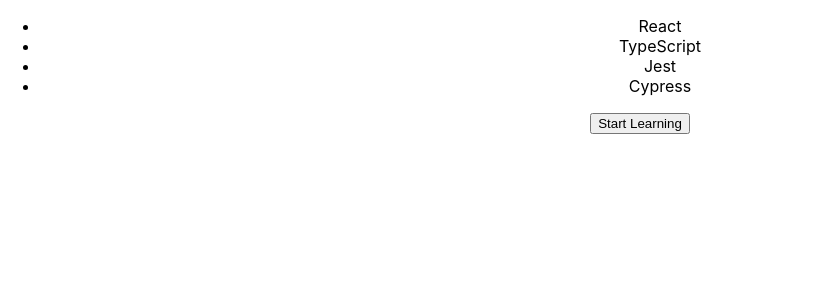
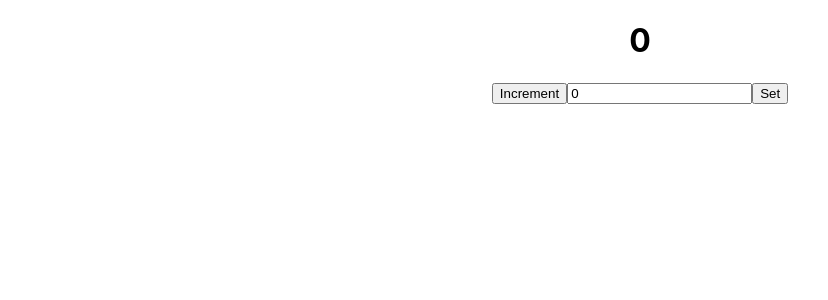
Before and after one commit to beatriztiosse/react-testing-library, a React (Create React App) app: page / in a window 1280 px wide. Shown: the top 300 px of the page, without its empty margins (0-828 px from the left). Built offline with nearby package versions, Linux system fonts and the light colour scheme.

Commit message:
testing user interactions

```diff
--- a/package.json
+++ b/package.json
@@ -5,7 +5,7 @@
   "dependencies": {
     "@testing-library/jest-dom": "^5.14.1",
     "@testing-library/react": "^13.0.0",
-    "@testing-library/user-event": "^13.2.1",
+    "@testing-library/user-event": "^14.4.3",
     "@types/jest": "^27.0.1",
     "@types/node": "^16.7.13",
     "@types/react": "^18.0.0",
--- a/src/App.tsx
+++ b/src/App.tsx
@@ -1,11 +1,10 @@
 import './App.css';
-import { Skills } from './components/skills/skills';
+import { Counter } from './components/counter/counter';
 
 function App() {
-  const skills = ["React", "TypeScript", "Jest", "Cypress"]
   return (
     <div className="App">
-      <Skills skills={skills} />
+      <Counter />
     </div>
   );
 }
--- /dev/null
+++ b/src/components/counter/counter.tsx
@@ -0,0 +1,19 @@
+import React, { useState } from 'react'
+
+export const Counter = () => {
+  const [count, setCount] = useState(0)
+  const [amount, setAmount] = useState(0)
+  return (
+    <div>
+      <h1>{count}</h1>
+      <button onClick={() => setCount(count + 1)}>Increment</button>
+      <input
+        type="number"
+        name="amount"
+        value={amount}
+        onChange={(e: React.ChangeEvent<HTMLInputElement>) => setAmount(parseInt(e.target.value))}
+      />
+      <button onClick={() => setCount(amount)}>Set</button>
+    </div>
+  )
+}
```
Also changed, not shown: 2 other files (tests, documents, lock files or other folders).
